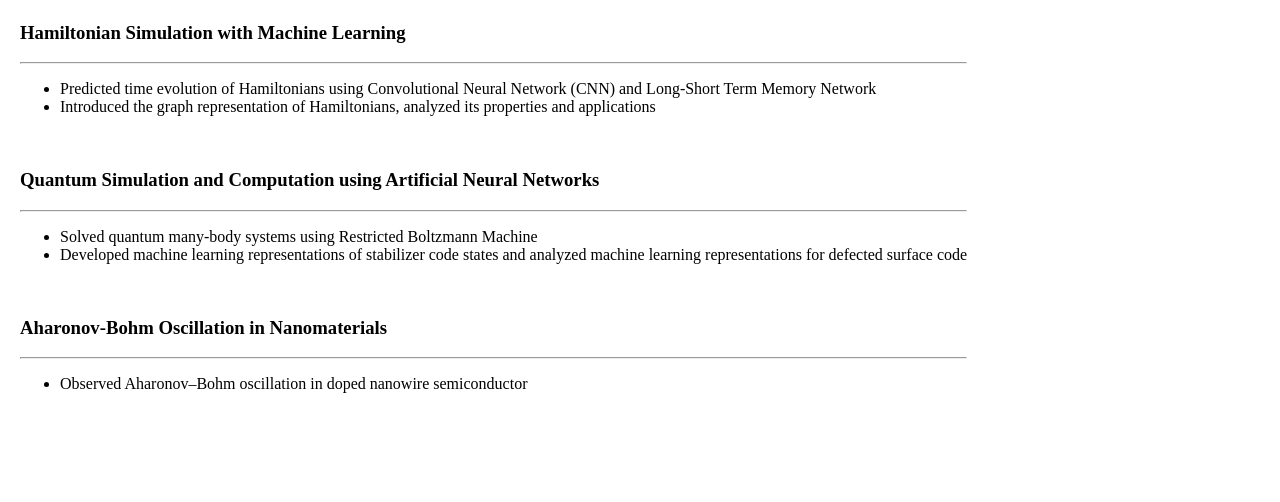
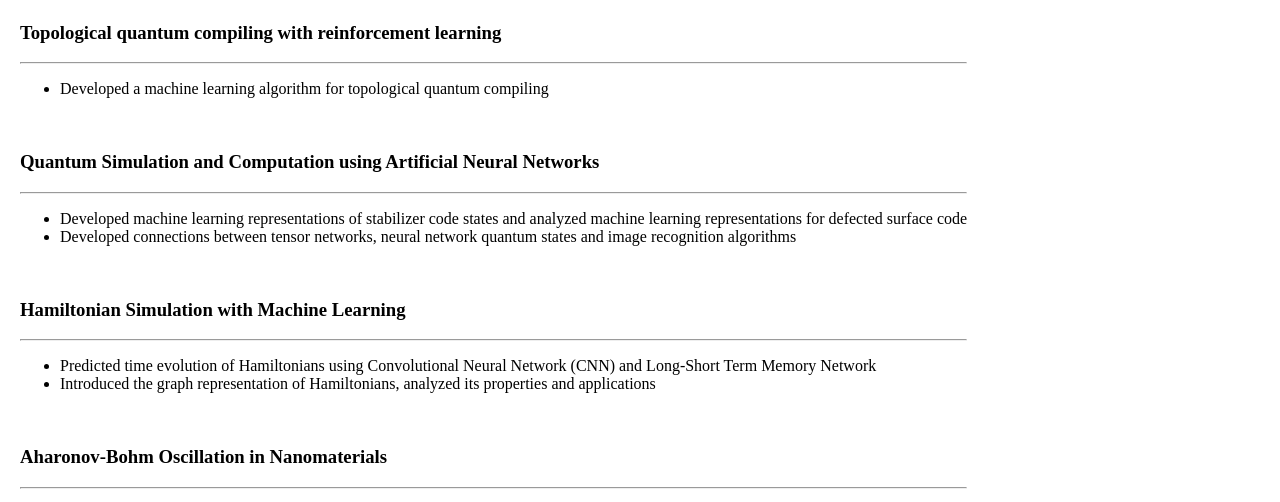
Before and after one commit to yuanhangzhang98/cv, a plain HTML site: page research.html in a window 1280 px wide. Shown: the part 197-699 px from the top of the page. Drawn offline with Linux system fonts and the light colour scheme.

Commit message:
Update research.html

```diff
--- a/research.html
+++ b/research.html
@@ -8,18 +8,24 @@
   </head>
   <body>
     <div class="content">
+      <h3>Topological quantum compiling with reinforcement learning</h3>
+      <hr>
+      <ul>
+        <li>Developed a machine learning algorithm for topological quantum compiling</li>
+      </ul>
+      <br>
+      <h3>Quantum Simulation and Computation using Artificial Neural Networks</h3>
+      <hr>
+      <ul>
+        <li>Developed machine learning representations of stabilizer code states and analyzed machine learning representations for defected surface code</li>
+        <li>Developed connections between tensor networks, neural network quantum states and image recognition algorithms</li>
+      </ul>
+      <br>
       <h3>Hamiltonian Simulation with Machine Learning</h3>
       <hr>
       <ul>
         <li>Predicted time evolution of Hamiltonians using Convolutional Neural Network (CNN) and Long-Short Term Memory Network</li>
         <li>Introduced the graph representation of Hamiltonians, analyzed its properties and applications </li>
-      </ul>
-      <br>
-      <h3>Quantum Simulation and Computation using Artificial Neural Networks</h3>
-      <hr>
-      <ul>
-        <li>Solved quantum many-body systems using Restricted Boltzmann Machine</li>
-        <li>Developed machine learning representations of stabilizer code states and analyzed machine learning representations for defected surface code</li>
       </ul>
       <br>
       <h3>Aharonov-Bohm Oscillation in Nanomaterials</h3>
```
